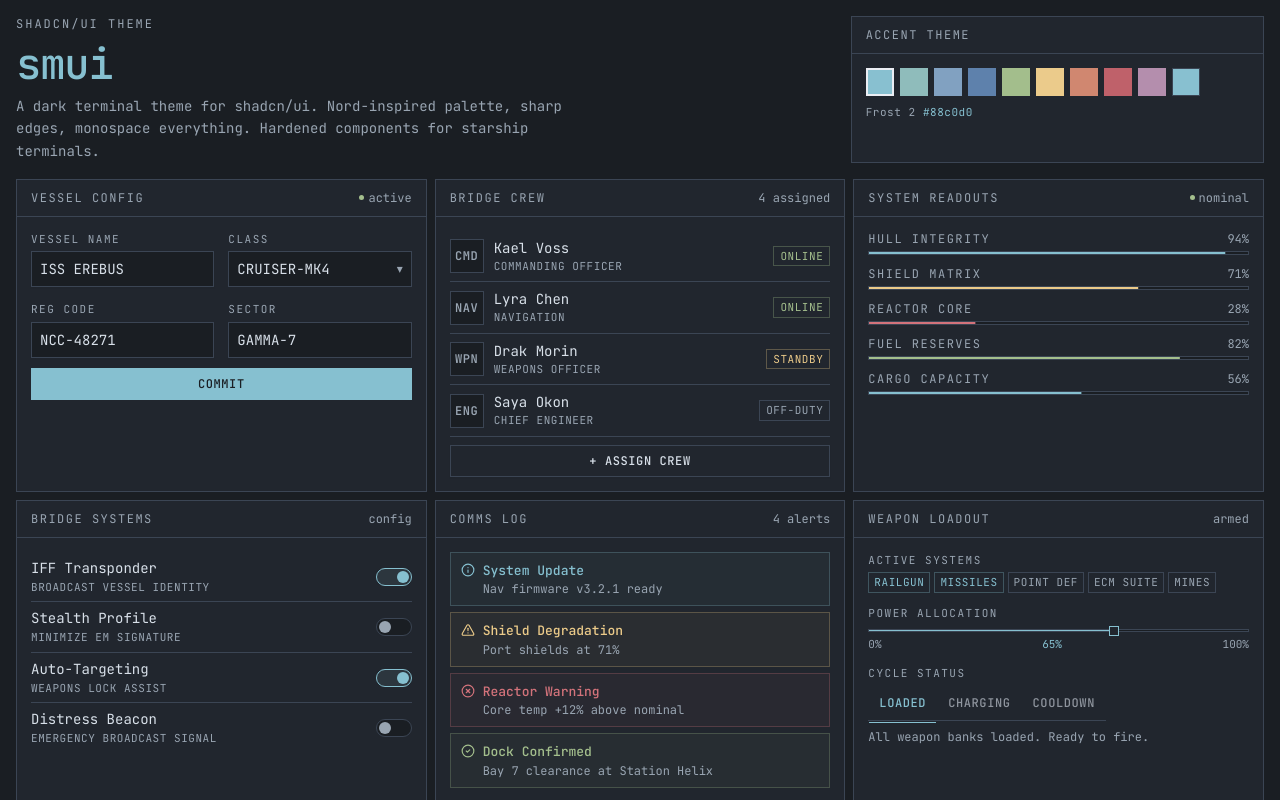
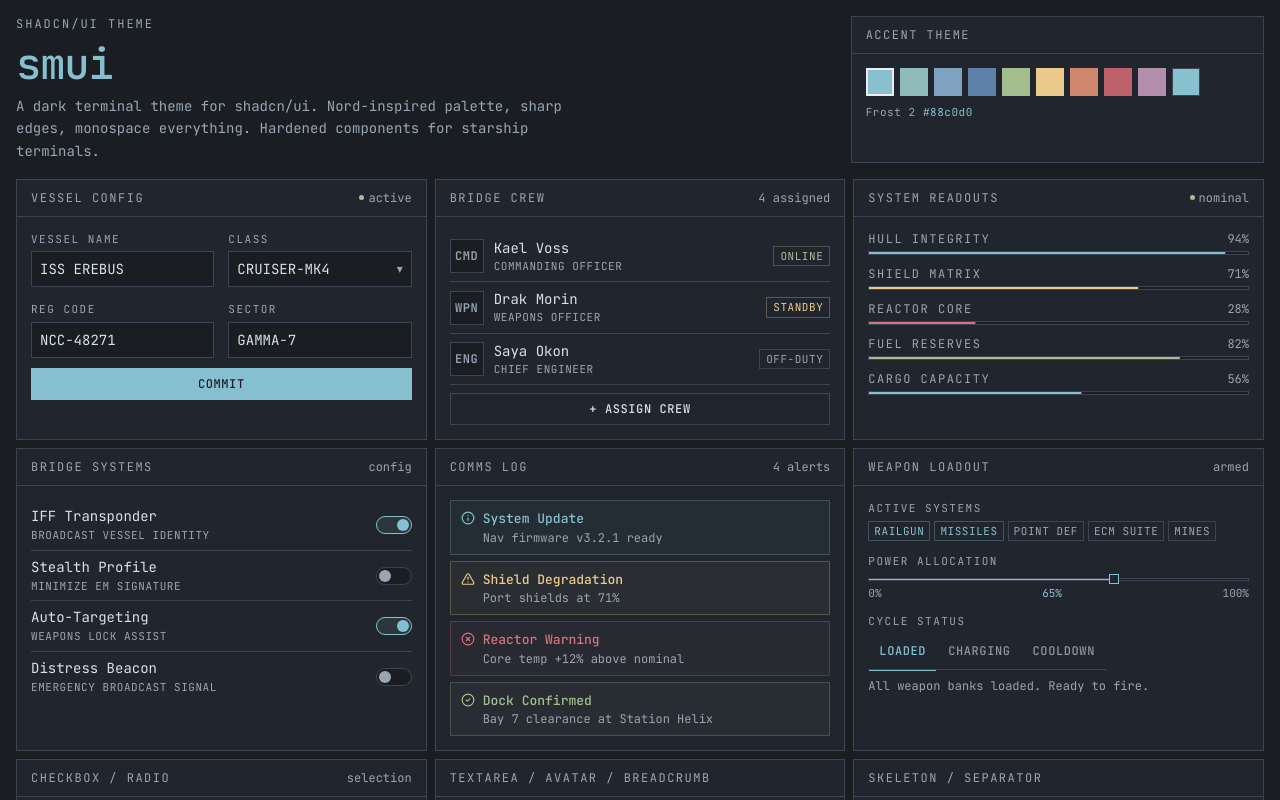
Before and after one commit to statico/smui, a Next.js app in the folder demo/: page /screenshot in a window 1280 px wide. Shown: the top 800 px of the page. Built offline with nearby package versions, Linux system fonts and the light colour scheme.

Commit message:
Remove Lyra Chen from crew roster to reduce card height, retake screenshots
Co-Authored-By: Claude Opus 4.6 <noreply@anthropic.com>

```diff
--- a/demo/src/components/demo-cards.tsx
+++ b/demo/src/components/demo-cards.tsx
@@ -72,12 +72,6 @@ const CREW = [
     code: "CMD",
     name: "Kael Voss",
     role: "COMMANDING OFFICER",
-    status: "online" as const,
-  },
-  {
-    code: "NAV",
-    name: "Lyra Chen",
-    role: "NAVIGATION",
     status: "online" as const,
   },
   {
```
Also changed, not shown: demo/public/screenshot.gif.
